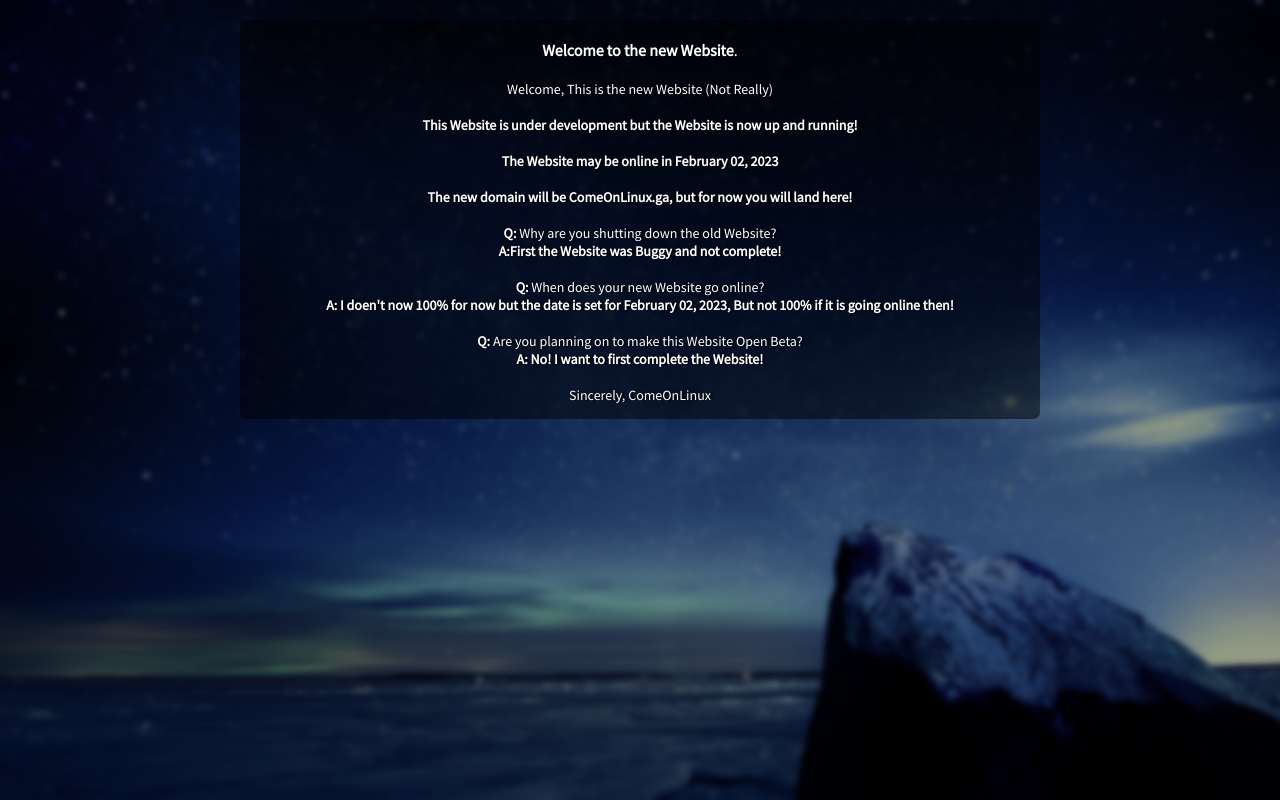
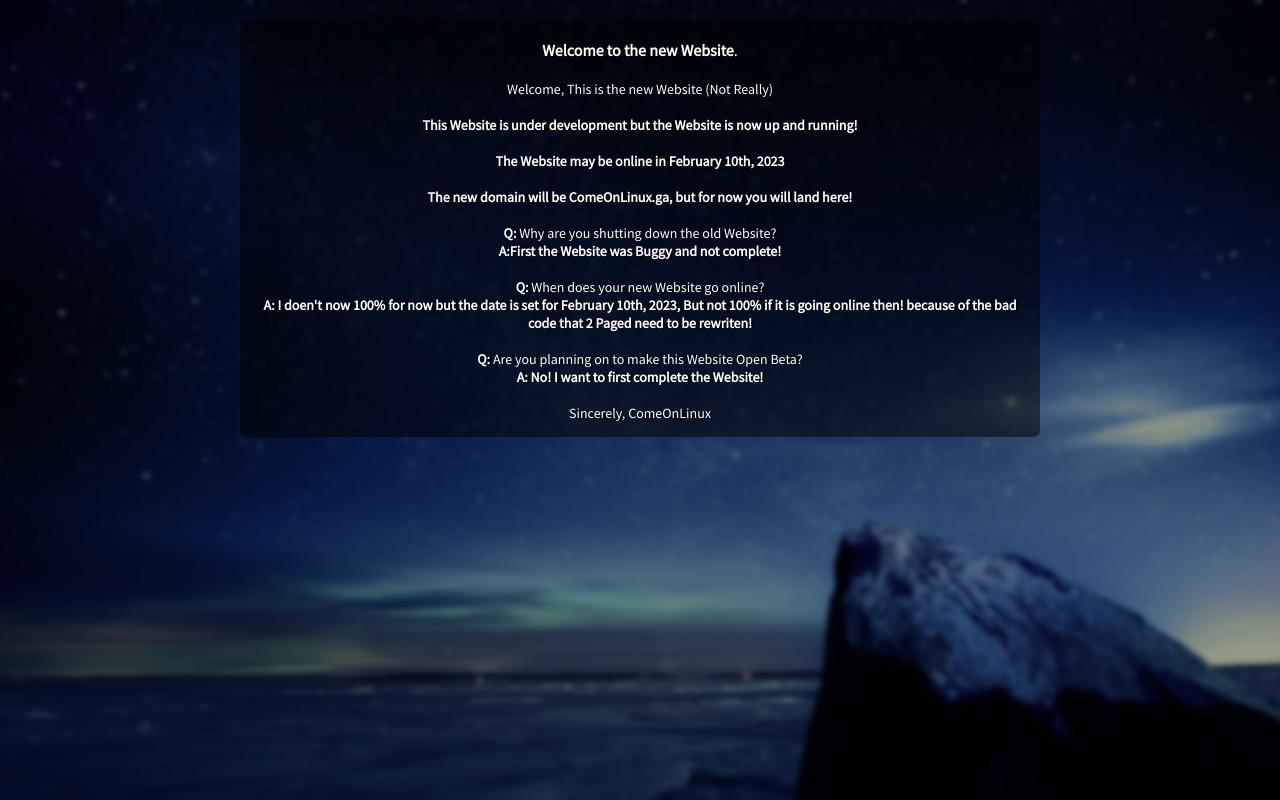
Before and after one commit to WishiiTelly/comeonlinux.github.io, a plain HTML site: page index.html in a window 1280 px wide. Drawn offline with Linux system fonts and the light colour scheme.

Commit message:
Update index.html

```diff
--- a/index.html
+++ b/index.html
@@ -28,7 +28,7 @@
 															<br><br>
                                                             <b>This Website is under development but the Website is now up and running!</b>
                                                             <br><br>
-															<b>The Website may be online in February 02, 2023</b>
+															<b>The Website may be online in February 10th, 2023</b>
 															<br><br>
 															<b>The new domain will be ComeOnLinux.ga, but for now you will land here!</b>
 															<br><br>
@@ -36,7 +36,7 @@
 															<b>A:</b><b>First the Website was Buggy and not complete!</b>
 															<br><br>
 															<b>Q:</b> When does your new Website go online?<br>
-															<b>A:</b><b> I doen't now 100% for now but the date is set for February 02, 2023, But not 100% if it is going online then!</b>
+															<b>A:</b><b> I doen't now 100% for now but the date is set for February 10th, 2023, But not 100% if it is going online then! because of the bad code that 2 Paged need to be rewriten!</b>
 															<br><br>
 															<b>Q:</b> Are you planning on to make this Website Open Beta?<br>
 															<b>A:</b><b> No! I want to first complete the Website!</b>
```
